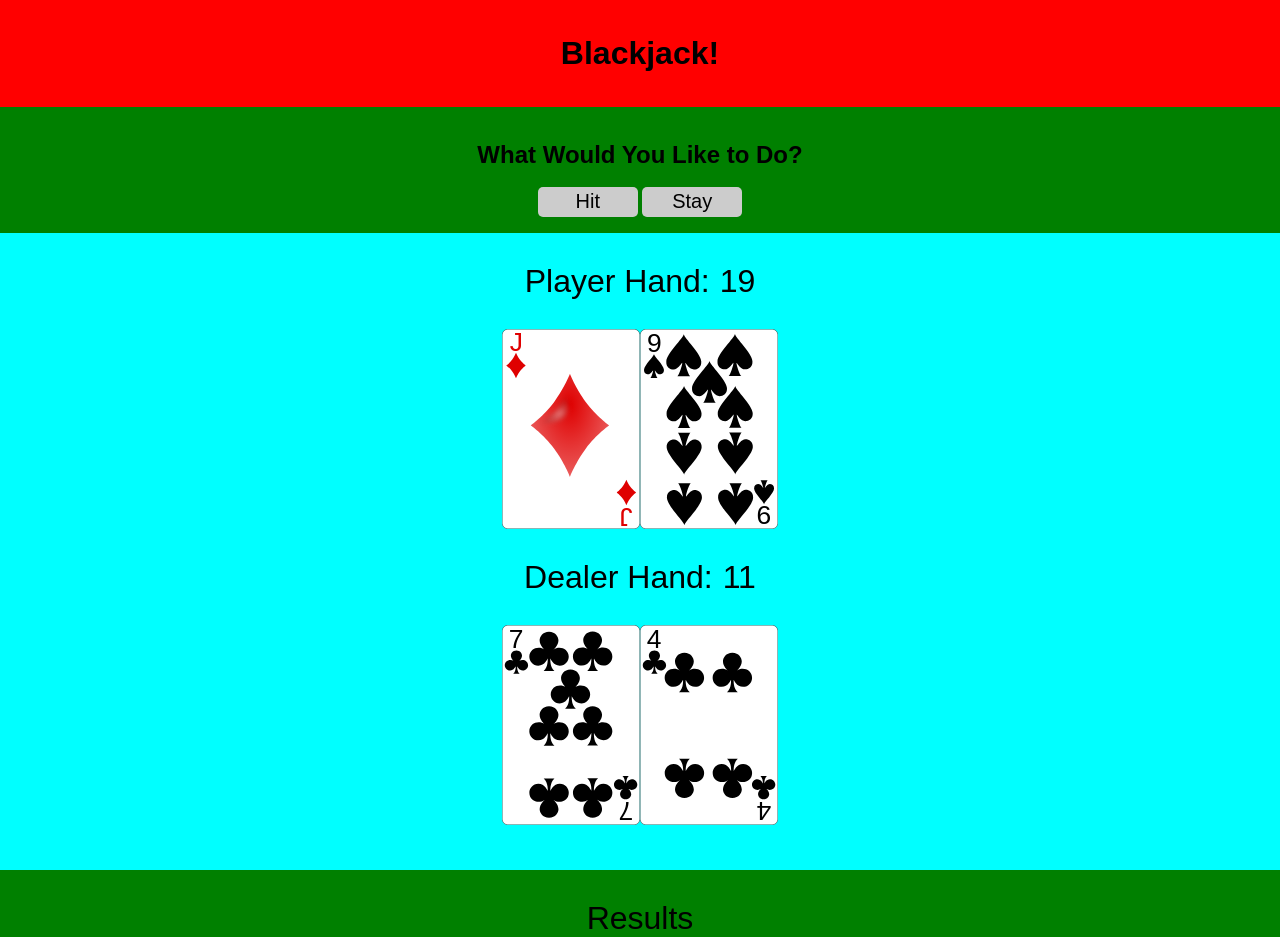
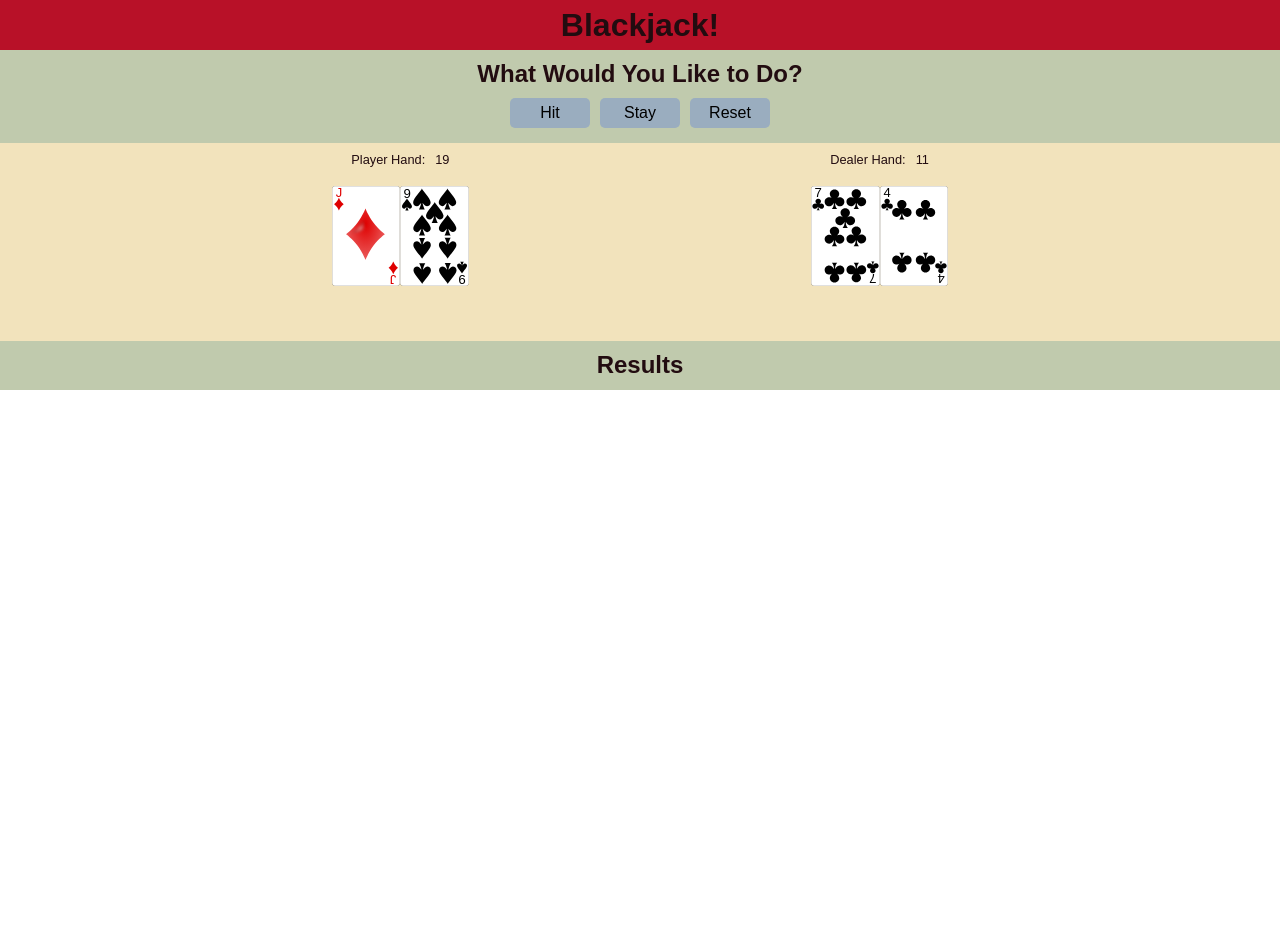
Before and after one commit to DylanAttal/blackjack, a website: page public/index.html in a window 1280 px wide. After the commit the page ends 800 px from the top, so only its background shows below. Drawn offline with Linux system fonts and the light colour scheme.

Commit message:
Styled colors. Revised winnerDeclaration.

```diff
--- a/public/index.html
+++ b/public/index.html
@@ -15,9 +15,13 @@
   <main>
     <section class="instructions-section">
       <h2>What Would You Like to Do?</h2>
+      <div class="button-div">
         <button class="hit-button">Hit</button>
         <button class="stay-button">Stay</button>
+        <button class="reset-button">Reset</button>
+      </div>
     </section>
+    <section class="game-section">
       <section class="player-section">
         <div class="above-cards">
           <p class="player-hand-title">Player Hand: </p>
@@ -34,9 +38,10 @@
         <div class="dealer-hand">
         </div>
       </section>
+    </section>
   </main>
   <footer class="results-section">
-    <p class="results">Results</p>
+    <h2 class="results">Results</h2>
   </footer>
   <script src="/main.js" charset="utf-8"></script>
 </body>
--- a/public/main.js
+++ b/public/main.js
@@ -50,7 +50,7 @@ const winnerDeclaration = () => {
     document.querySelector('.results').textContent = 'Player Wins!'
   } else if (playerTotalStay > dealerTotalStay) {
     document.querySelector('.results').textContent = 'Player Wins!'
-  } else if (dealerTotalStay > playerTotal) {
+  } else if (dealerTotalStay > playerTotalStay) {
     document.querySelector('.results').textContent = 'Dealer Wins!'
   } else if (playerTotalStay === dealerTotalStay) {
     document.querySelector('.results').textContent = "It's a tie!"
@@ -63,9 +63,8 @@ const dealCardToPlayer = () => {
   let playerHandList = document.querySelector('.player-hand')
   let card = deck.pop()
   playerHand.push(card.value)
-  let src = `/images/cards/${card.face}_of_${card.suit}.svg`
   let newImage = document.createElement('img')
-  newImage.src = src
+  newImage.src = `/images/cards/${card.face}_of_${card.suit}.svg`
   playerHandList.appendChild(newImage)
   console.log(playerHand)
   let playerTotal = playerHand.reduce(function(accumulator, currentValue) {
@@ -87,9 +86,8 @@ const dealCardToDealer = () => {
   let dealerHandList = document.querySelector('.dealer-hand')
   let card = deck.pop()
   dealerHand.push(card.value)
-  let src = `/images/cards/${card.face}_of_${card.suit}.svg`
   let newImage = document.createElement('img')
-  newImage.src = src
+  newImage.src = `/images/cards/${card.face}_of_${card.suit}.svg`
   dealerHandList.appendChild(newImage)
   console.log(dealerHand)
   let dealerTotal = dealerHand.reduce(function(accumulator, currentValue) {
@@ -114,9 +112,8 @@ const stay = () => {
     let dealerHandList = document.querySelector('.dealer-hand')
     let card = deck.pop()
     dealerHand.push(card.value)
-    let src = `/images/cards/${card.face}_of_${card.suit}.svg`
     let newImage = document.createElement('img')
-    newImage.src = src
+    newImage.src = `/images/cards/${card.face}_of_${card.suit}.svg`
     dealerHandList.appendChild(newImage)
     console.log(dealerHand)
     let dealerTotal = dealerHand.reduce(function(accumulator, currentValue) {
@@ -138,6 +135,10 @@ const stay = () => {
   }
   console.log(dealerTotalStay)
   console.log(playerTotalStay)
+}
+
+const reset = () => {
+  document.location.reload(true)
 }
 
 const main = () => {
@@ -165,6 +166,9 @@ const main = () => {
 
   let stayButton = document.querySelector('.stay-button')
   stayButton.addEventListener('click', stay)
+
+  let resetButton = document.querySelector('.reset-button')
+  resetButton.addEventListener('click', reset)
 }
 
 document.addEventListener('DOMContentLoaded', main)
--- a/public/screen.css
+++ b/public/screen.css
@@ -1,49 +1,71 @@
 html {
   height: 100%;
+  color: #220c10;
 }
 
 body {
   margin: 0;
   min-height: 100%;
   font: 16px / 1 sans-serif;
+  line-height: 0.5rem;
 }
 
 header {
-  background-color: red;
-  padding: 1rem;
-  text-align: center;
+  background-color: #b81128;
+  height: 50px;
+  display: flex;
+  justify-content: center;
 }
 
 .instructions-section {
-  background-color: green;
-  padding: 1rem;
-  text-align: center;
+  background-color: #c0caad;
+  display: flex;
+  flex-direction: column;
+  align-items: center;
+}
+
+.button-div {
+  display: flex;
+  flex-direction: row;
+  justify-content: space-evenly;
 }
 
 button {
-  font-size: 1.25rem;
-  width: 100px;
+  font-size: 1rem;
+  width: 80px;
   height: 30px;
   border: 1px solid transparent;
   border-radius: 5px;
-  background-color: #ccc;
+  background-color: #9aadbf;
+}
+
+.stay-button {
+  margin-left: 10px;
+  margin-right: 10px;
+  margin-bottom: 15px;
 }
 
 button:hover {
   cursor: pointer;
-  background-color: darkgray;
+  background-color: #9bd1e5;
 }
 
 main {
-  background-color: aqua;
+  background-color: #f2e3bc;
   display: flex;
   flex-direction: column;
   padding-bottom: 45px;
 }
 
 img {
-  height: 200px;
+  height: 100px;
   width: auto;
+}
+
+.game-section {
+  display: flex;
+  flex-direction: row;
+  justify-content: space-evenly;
 }
 
 .player-section {
@@ -70,6 +92,7 @@ img {
   flex-wrap: wrap;
   flex-direction: row;
   justify-content: center;
+  padding: 10px;
 }
 
 .dealer-hand {
@@ -77,32 +100,32 @@ img {
   flex-wrap: wrap;
   flex-direction: row;
   justify-content: center;
+  padding: 10px;
 }
 
 .player-hand-title {
-  font-size: 2rem;
+  font-size: 0.8rem;
   margin-right: 10px;
 }
 
 .dealer-hand-title {
-  font-size: 2rem;
+  font-size: 0.8rem;
   margin-right: 10px;
 }
 
 .player-display-total {
-  font-size: 2rem;
+  font-size: 0.8rem;
 }
 
 .dealer-display-total {
-  font-size: 2rem;
+  font-size: 0.8rem;
 }
 
 .results-section {
-  background-color: green;
+  background-color: #c0caad;
   padding: 0.01rem;
 }
 
 .results {
   text-align: center;
-  font-size: 2rem;
 }
```
Lines whose indentation alone changed are shown as unchanged.
